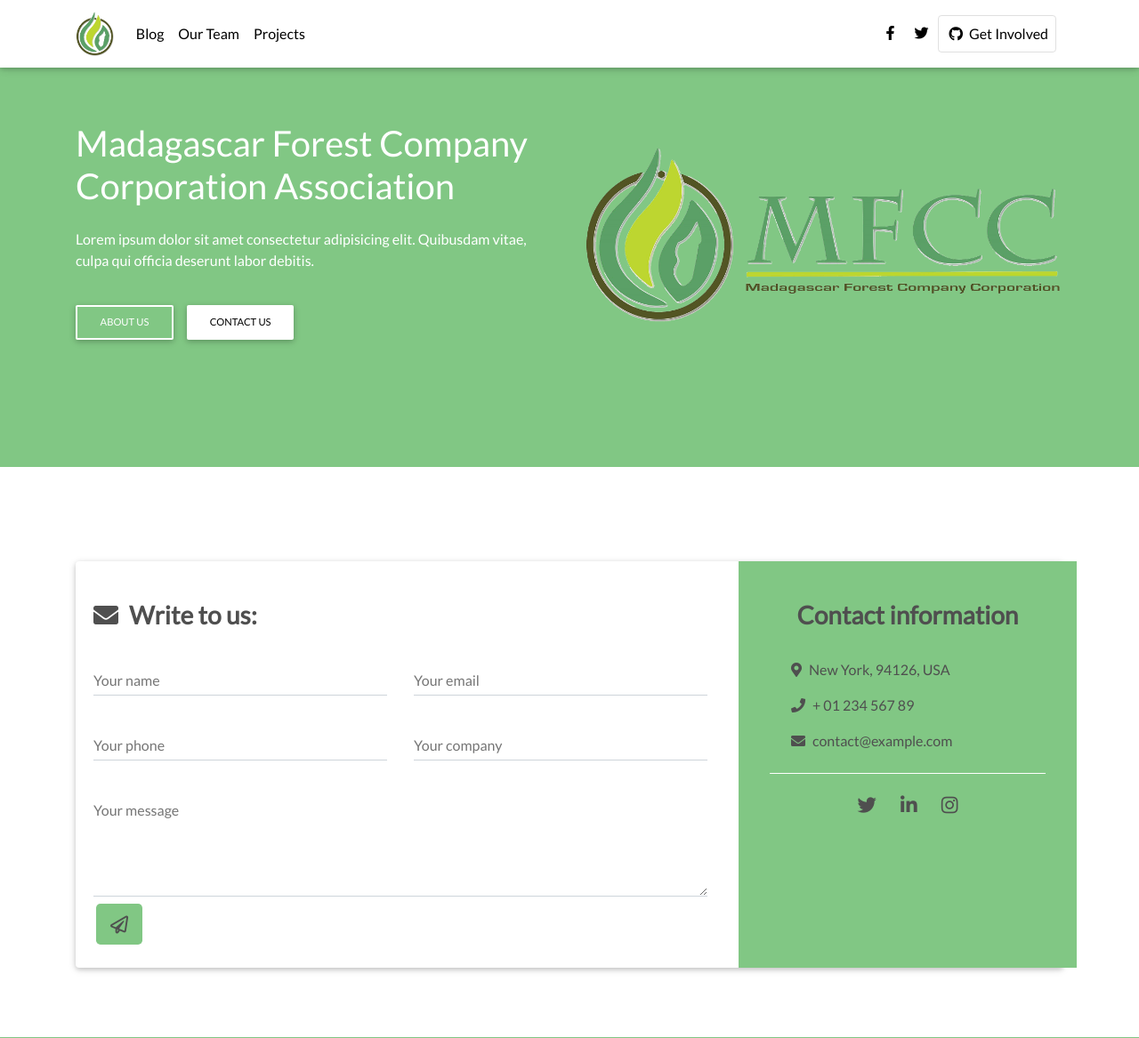
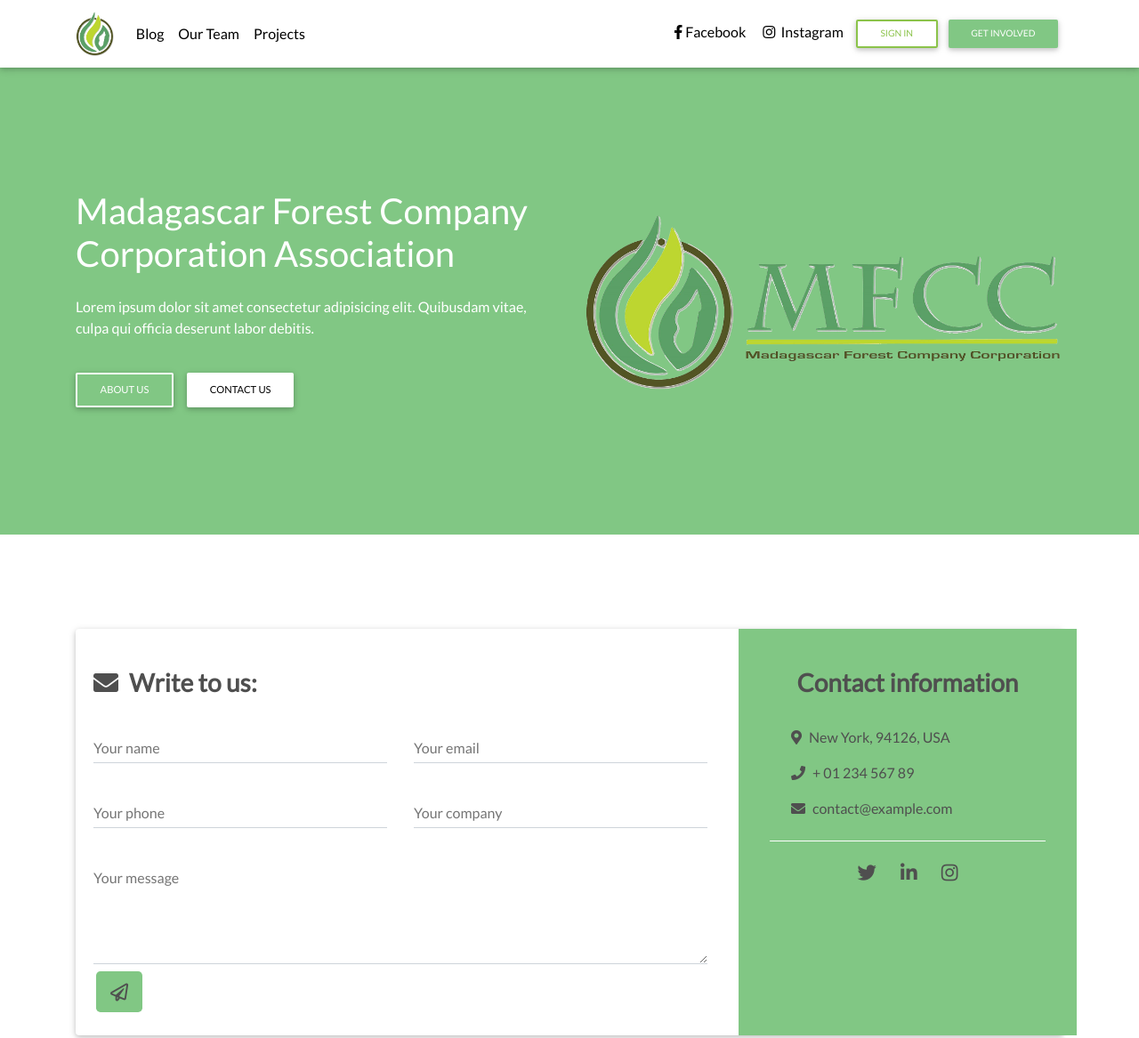
Before and after one commit to sfi17/mfcc-site, a Symfony app: template templates/home/index.html.twig in a window 1280 px wide. Shown: the top 1167 px of the page at 89% size. Run offline with Twig, Linux system fonts and the light colour scheme; the template is opened without the code that fills it, so the values that code supplies are empty; some libraries are stand-ins or nearby versions.

Commit message:
Update base.html.twig

```diff
--- a/templates/base.html.twig
+++ b/templates/base.html.twig
@@ -6,6 +6,8 @@
         <link rel="stylesheet" href="{{ asset('mdbootstrap/css/bootstrap.min.css') }}">
         <link rel="stylesheet" href="{{ asset('mdbootstrap/css/mdb.min.css') }}">
         <link rel="stylesheet" href="{{ asset('mdbootstrap/css/style.css') }}">
+        <link rel="stylesheet" href="{{ asset('slick/slick.css') }}">
+        <link rel="stylesheet" href="{{ asset('slick/slick-theme.css') }}">
         <link rel="stylesheet" href="{{ asset('style.css') }}">
         <link rel="stylesheet" href="https://use.fontawesome.com/releases/v5.11.2/css/all.css">
         <link rel="stylesheet" href="https://fonts.googleapis.com/css?family=Roboto:300,400,500,700&display=swap">
@@ -14,7 +16,7 @@
         {% endblock %}
     </head>
     <body>
-        <nav class="navbar navbar-fixed navbar-expand-lg navbar-light white" style="z-index: 5; position: fixed; width: 100%;">
+        <nav class="navbar navbar-fixed navbar-expand-lg navbar-light white" style="z-index: 5;">
 
             <div class="container">
 
@@ -45,23 +47,22 @@
                 </ul>
 
                 <!-- Right -->
-                <ul class="navbar-nav nav-flex-icons">
+                <ul class="navbar-nav">
                     <li class="nav-item">
-                    <a href="https://www.facebook.com/mdbootstrap" class="nav-link waves-effect" target="_blank">
-                        <i class="fab fa-facebook-f"></i>
-                    </a>
+                        <a class="nav-link" href="#">
+                        <i class=" fab fa-facebook-f"></i>Facebook
+                        </a>
                     </li>
                     <li class="nav-item">
-                    <a href="https://twitter.com/MDBootstrap" class="nav-link waves-effect" target="_blank">
-                        <i class="fab fa-twitter"></i>
-                    </a>
+                        <a class="nav-link" href="#">
+                        <i class="fab fa-instagram"></i> Instagram</a>
                     </li>
 
-                    <li class="nav-item">
-                    <a href="{{ path('app_login') }}"
-                        class="nav-link border border-light rounded waves-effect mr-2">
-                        <i class="fab fa-github mr-1"></i>Get Involved
-                    </a>
+                    <li class="nav-item dropdown">
+                        <form class="form-inline">
+                            <button class="btn btn-sm btn-outline-light-green lighten-2" type="button">Sign in</button>
+                            <button class="btn btn-sm green lighten-2" style="color: white;" type="button">Get involved</button>
+                        </form>
                     </li>
                 </ul>
 
@@ -159,6 +160,9 @@
         <script type="text/javascript" src="{{ asset('mdbootstrap/js/popper.min.js') }}"></script>
         <script type="text/javascript" src="{{ asset('mdbootstrap/js/bootstrap.min.js') }}"></script>
         <script type="text/javascript" src="{{ asset('mdbootstrap/js/mdb.min.js') }}"></script>
+        <script type="text/javascript" src="{{ asset('slick/slick.min.js') }}"></script>
+        <script type="text/javascript" src="{{ asset('script.js') }}"></script>
+
         {% block javascripts %}
 
         {% endblock %}
```
